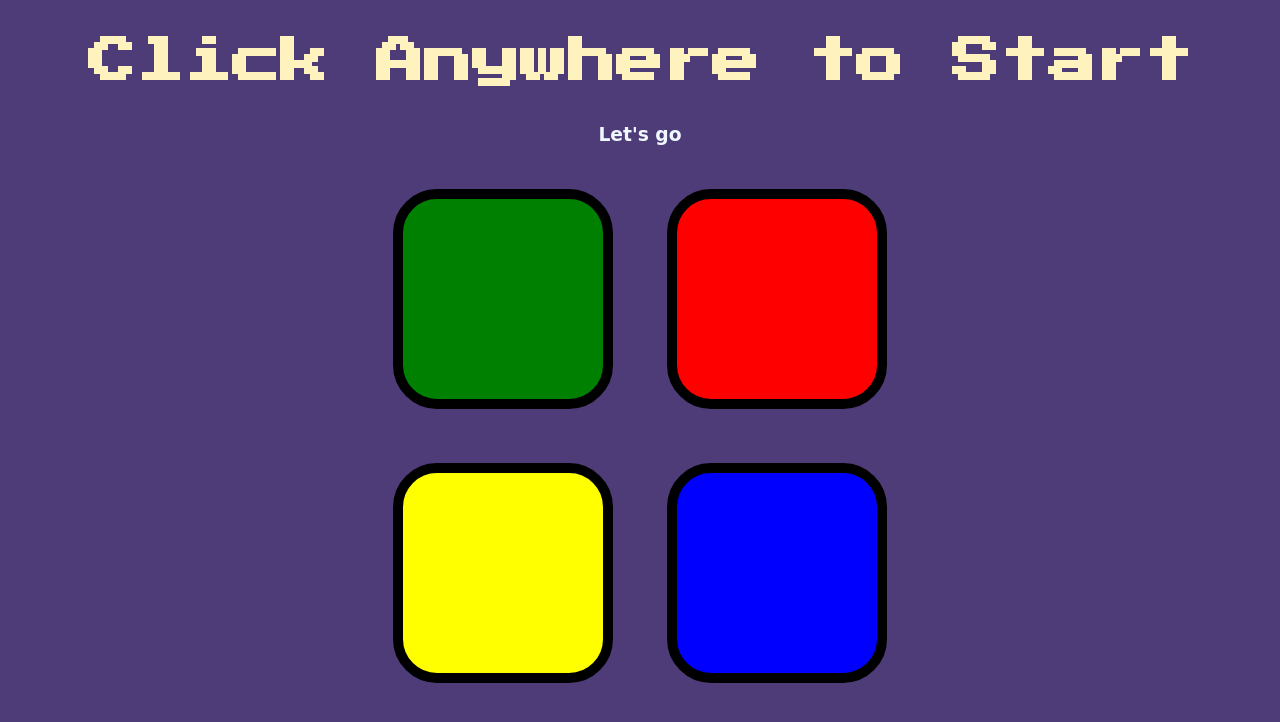
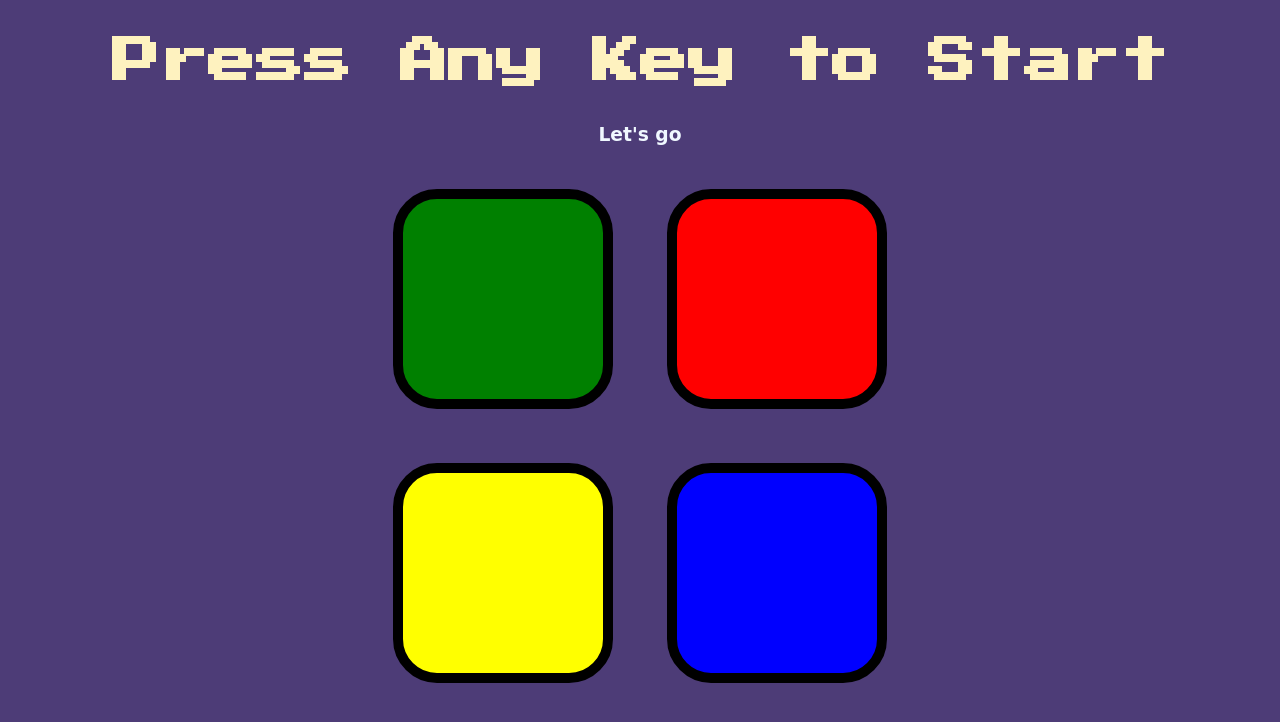
Before and after one commit to Anandarupa-17/js-SimonGame, a plain HTML site: page index.html in a window 1280 px wide. Drawn offline with nearby package versions, Linux system fonts and the light colour scheme.

Commit message:
index.html

```diff
--- a/index.html
+++ b/index.html
@@ -9,7 +9,7 @@
 </head>
 <body>
   <div>
-    <h1 id="level-title">Click Anywhere to Start
+    <h1 id="level-title">Press Any Key to Start
       <h3 id="text">Let's go</h3></h1>
     </div>
   <div class="container">
```
